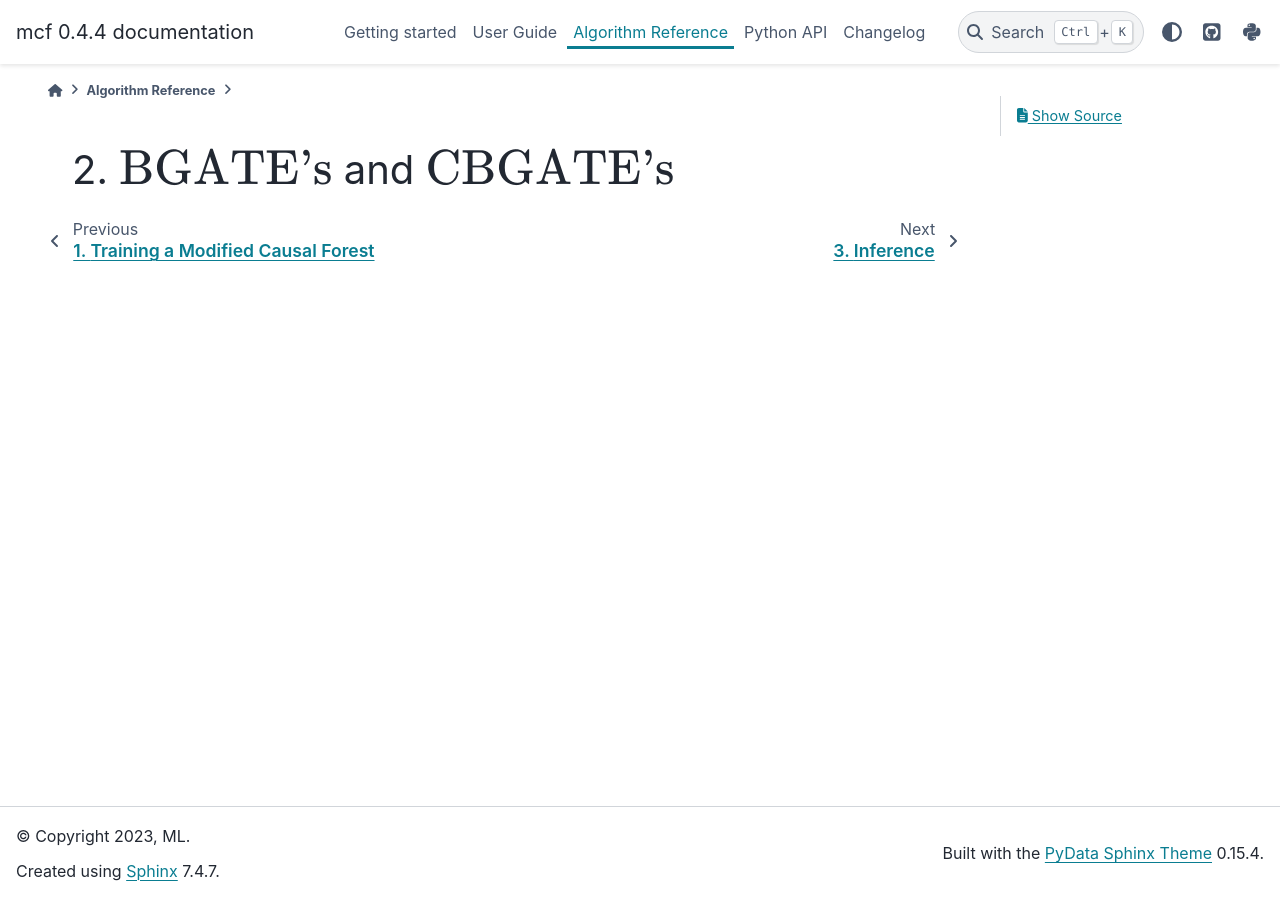
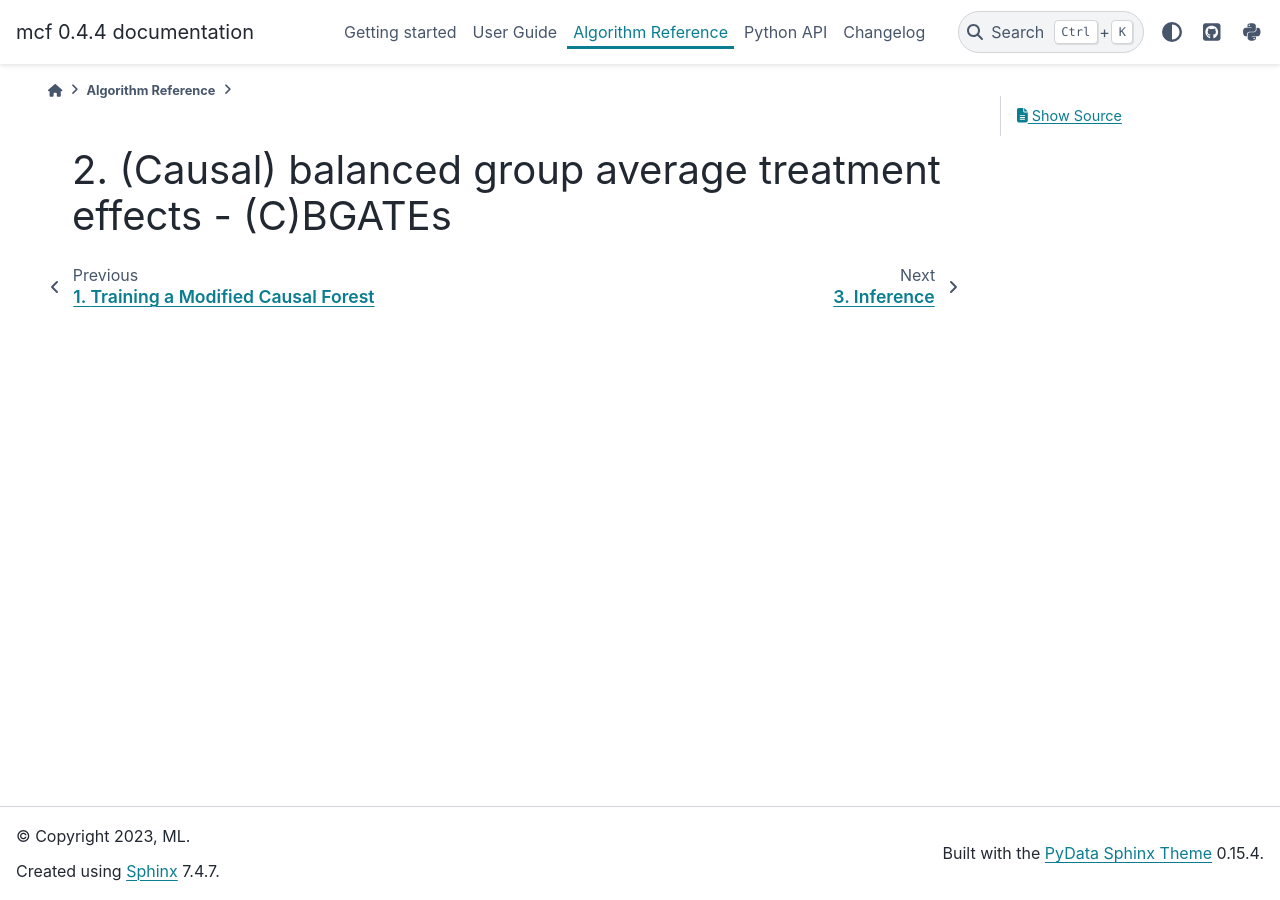
Before and after one commit to MCFpy/mcf, a Sphinx documentation site: the page built from docs/source/algorithm_reference/bgates_cbgates.rst, in a window 1280 px wide. Built offline with Sphinx 7.4.7 and the PyData theme 0.15.4, drawn with Linux system fonts in a browser that asks for light colours.

Commit message:
Adjust title for (c)bgate section

```diff
--- a/docs/source/algorithm_reference/bgates_cbgates.rst
+++ b/docs/source/algorithm_reference/bgates_cbgates.rst
@@ -1,2 +1,2 @@
-:math:`\textrm{BGATE's}` and :math:`\textrm{CBGATE's}`
-======================================================
+(Causal) balanced group average treatment effects - (C)BGATEs
+=============================================================
```
